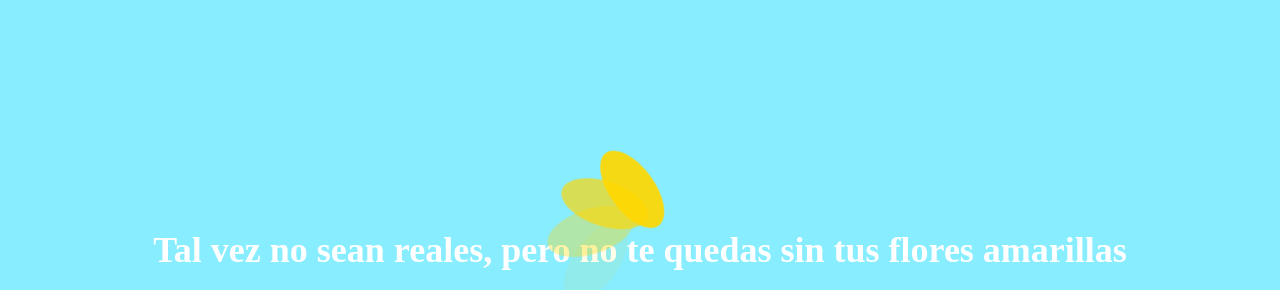
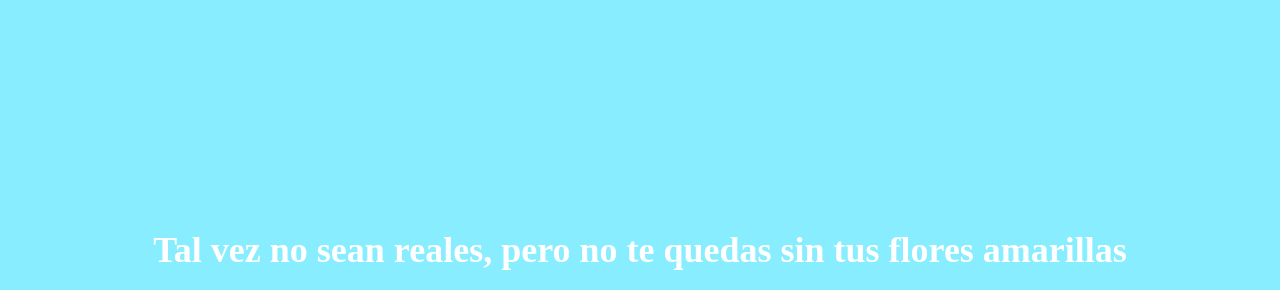
Before and after one commit to DeviousWind543/Flores_Amarillas, a plain HTML site: page index.html in a window 1280 px wide. Shown: the part 115-405 px from the top of the page. Drawn offline with Linux system fonts and the light colour scheme.

Commit message:
Update styles.css

```diff
--- a/styles.css
+++ b/styles.css
@@ -35,7 +35,7 @@ h1 {
 .petal {
     width: 45px;
     height: 90px;
-    background-color: #FFD700;
+    background-color: #00000;
     border-radius: 50%;
     position: absolute;
     top: 50%;
```
